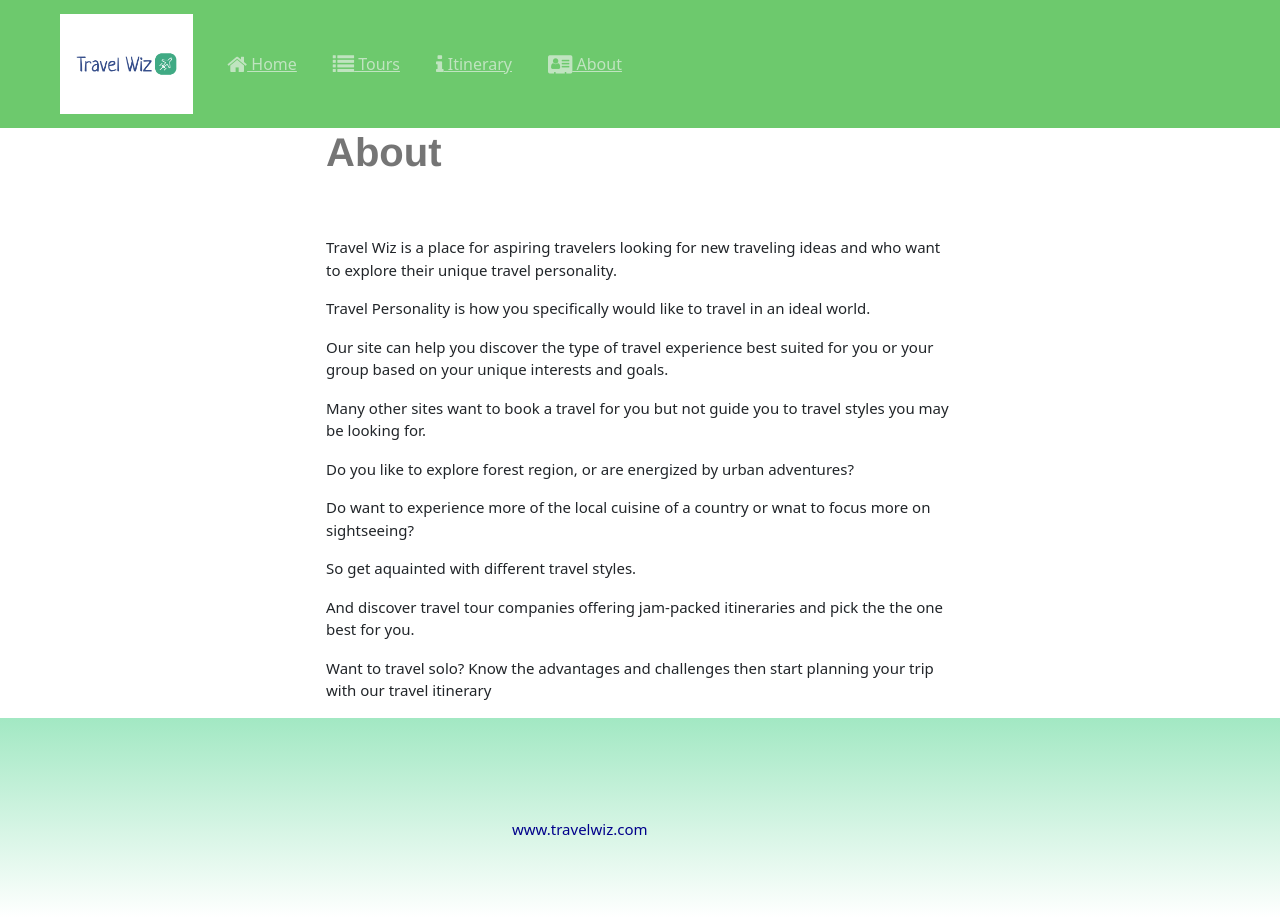
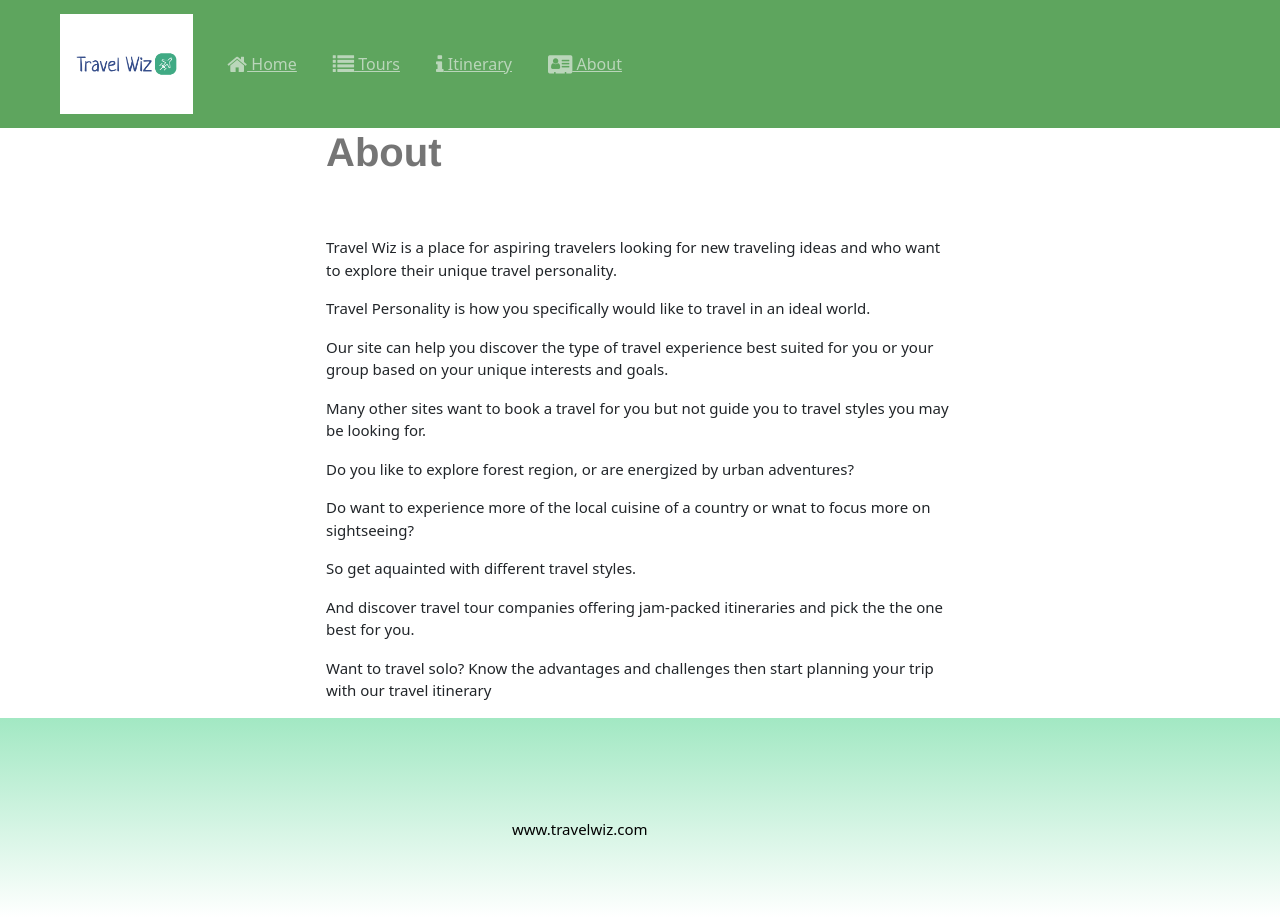
Before and after one commit to SurfacerInternet/travel-website, a React (Create React App) app: page /about in a window 1280 px wide. Built offline with nearby package versions, Linux system fonts and the light colour scheme.

Commit message:
Updated HomePage.js

```diff
--- a/src/App.css
+++ b/src/App.css
@@ -19,7 +19,7 @@
 
 
 .navbar-dark {
-  background-color: rgb(109, 201, 109);
+  background-color: rgb(94, 165, 94);
   min-height: 8rem;
 }
 
@@ -58,7 +58,7 @@
 }
 
 .footer-text {
-  color: darkblue;
+  color: black;
   margin: auto;
   width: 20%;
 }
--- a/src/pages/HomePage.js
+++ b/src/pages/HomePage.js
@@ -18,7 +18,7 @@ const HomePage = () => {
                 <Col sm='4'>
                     <h2> Get Traveling Tips</h2>
                     <p> Make more of your trip with useful knowledge</p>
-                    <Link to='about'>
+                    <Link to='/about'>
                         <p className='btn btn-outline-success btn-lg'>GET TIPS</p>
                     </Link>
                     <Routes>
@@ -33,18 +33,18 @@ const HomePage = () => {
                     <p className='btn btn-outline-success btn-lg'>SEE OPTIONS</p>
                     </Link>
                     <Routes>
-                        <Route path='tours' element={<TourPage />} />
+                        <Route path='/tours' element={<TourPage />} />
                     </Routes>
                 </Col>
 
                 <Col sm='4'>
                     <h2> Make an Itinerary</h2>
                     <p> Make planning painless by making a travel itinerary</p>
-                    <Link to='/tours'>
+                    <Link to='/itineraryForm'>
                     <p className='btn btn-outline-success btn-lg'>MAKE ITINERARY</p>
                     </Link>
                     <Routes>
-                        <Route path='tours' element={<ItineraryPage />} />
+                        <Route path='/itineraryForm' element={<ItineraryPage />} />
                     </Routes>
                 </Col>
 
```
